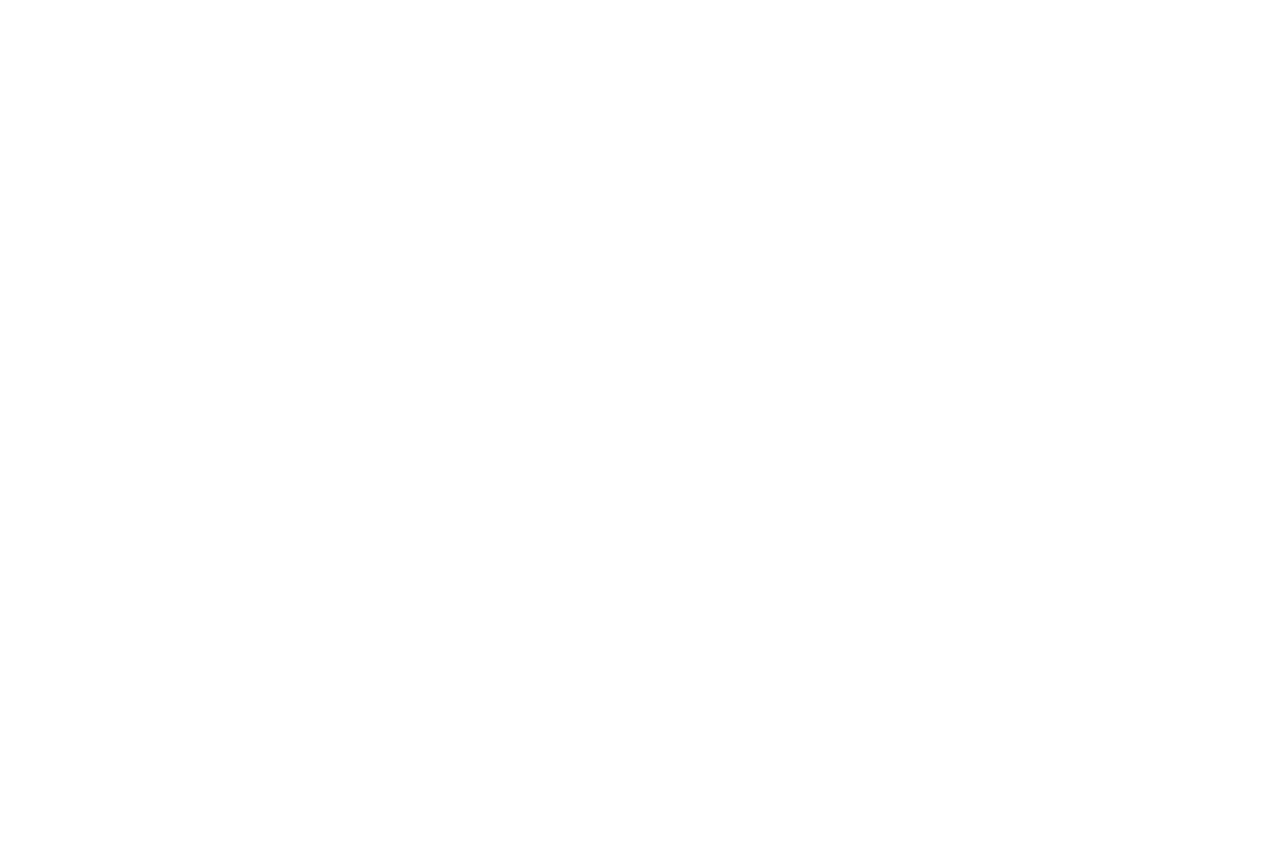
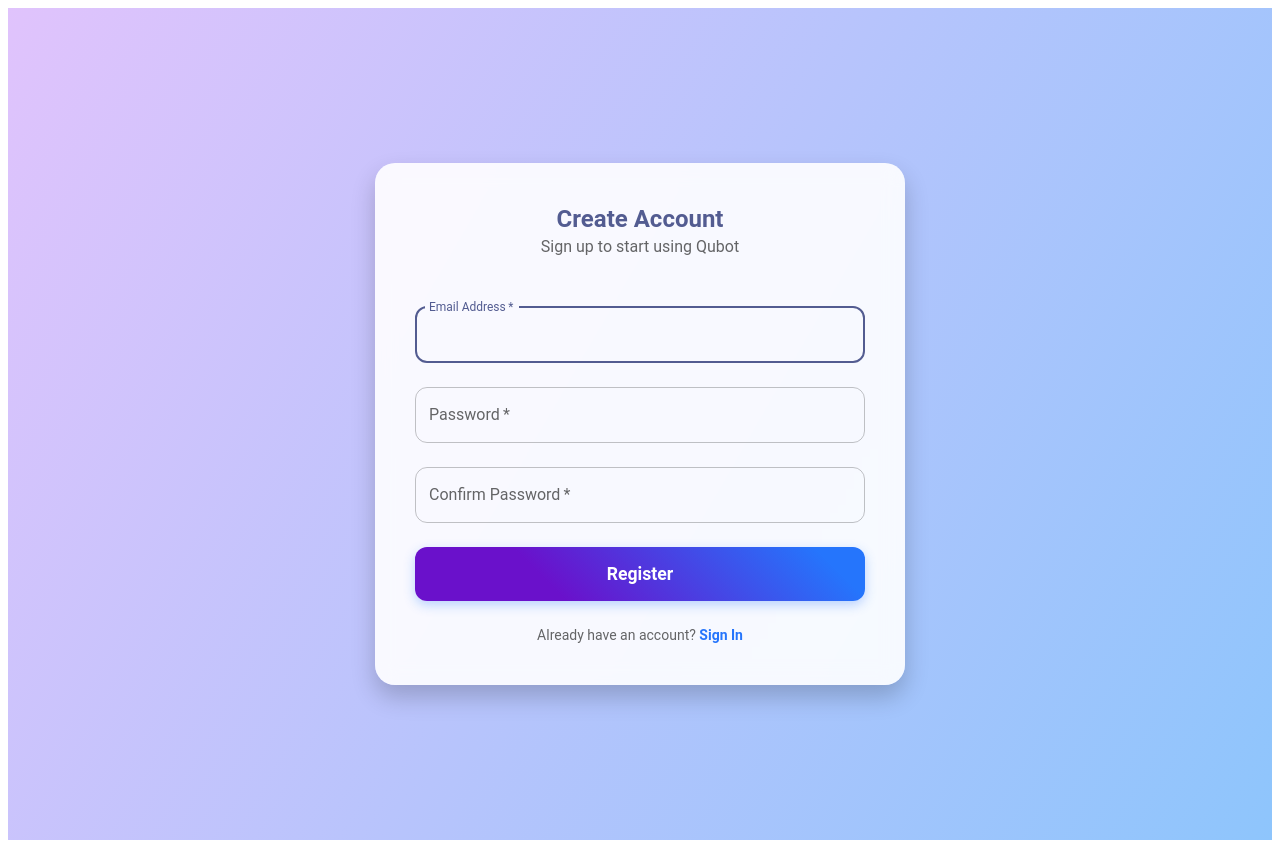
Before and after one commit to limzishen/Qubot_frontend, a React (Create React App) app: page /register in a window 1280 px wide. Before the commit this address had no page. Before the commit the page ends 800 px from the top, so only its background shows below. Built offline with nearby package versions, Linux system fonts and the light colour scheme.

Commit message:
add registration page

```diff
--- a/src/App.tsx
+++ b/src/App.tsx
@@ -3,6 +3,7 @@
 import Home from './pages/Home';
 import Template from './pages/Template';
 import Login from './pages/Login';
+import Register from './pages/Register';
 import { createTheme, ThemeProvider } from '@mui/material/styles';
 import theme from './Theme';
 
@@ -15,6 +16,7 @@
        <Route path="/" element={<Home />} />
        <Route path="/template" element={<Template />} />
        <Route path="/login" element={<Login />} />
+       <Route path="/register" element={<Register />} />
 
     </Routes>
     </ThemeProvider>
--- /dev/null
+++ b/src/pages/Register.tsx
@@ -0,0 +1,119 @@
+// src/pages/Register.tsx
+import React from "react";
+import { Box, Typography, TextField, Button, Paper } from "@mui/material";
+import { Link } from "react-router-dom";
+
+const Register: React.FC = () => {
+  return (
+    <Box
+      sx={{
+        minHeight: "100vh",
+        display: "flex",
+        alignItems: "center",
+        justifyContent: "center",
+        p: 2,
+        backgroundImage: "linear-gradient(120deg, #e0c3fc 0%, #8ec5fc 100%)",
+      }}
+    >
+      <Paper
+        elevation={8}
+        sx={{
+          p: { xs: 3, sm: 5 },
+          width: "100%",
+          maxWidth: 450,
+          borderRadius: "20px",
+          boxShadow: "0 12px 24px rgba(0, 0, 0, 0.2)",
+          backdropFilter: "blur(10px)",
+          backgroundColor: "rgba(255, 255, 255, 0.9)",
+        }}
+      >
+        <Box sx={{ textAlign: "center", mb: 4 }}>
+          <Typography variant="h5" fontWeight={700} color="primary">
+            Create Account
+          </Typography>
+          <Typography color="text.secondary">
+            Sign up to start using Qubot
+          </Typography>
+        </Box>
+
+        <Box component="form" noValidate sx={{ mt: 2 }}>
+          {/* Add registration form fields here */}
+          <TextField
+            margin="normal"
+            required
+            fullWidth
+            id="email"
+            label="Email Address"
+            name="email"
+            autoComplete="email"
+            autoFocus
+            sx={{ "& .MuiOutlinedInput-root": { borderRadius: "12px" } }}
+          />
+          <TextField
+            margin="normal"
+            required
+            fullWidth
+            name="password"
+            label="Password"
+            type="password"
+            id="password"
+            autoComplete="new-password"
+            sx={{ "& .MuiOutlinedInput-root": { borderRadius: "12px" } }}
+          />
+          <TextField
+            margin="normal"
+            required
+            fullWidth
+            name="confirmPassword"
+            label="Confirm Password"
+            type="password"
+            id="confirmPassword"
+            autoComplete="new-password"
+            sx={{ "& .MuiOutlinedInput-root": { borderRadius: "12px" } }}
+          />
+
+          <Button
+            type="submit"
+            fullWidth
+            variant="contained"
+            sx={{
+              py: 1.5,
+              borderRadius: "12px",
+              textTransform: "none",
+              fontSize: "1.1rem",
+              fontWeight: 600,
+              background: "linear-gradient(45deg, #6a11cb 30%, #2575fc 90%)",
+              boxShadow: "0 4px 12px rgba(37, 117, 252, 0.3)",
+              "&:hover": {
+                boxShadow: "0 6px 16px rgba(37, 117, 252, 0.4)",
+                transform: "translateY(-2px)",
+              },
+              transition: "all 0.2s ease-in-out",
+              mt: 2,
+            }}
+          >
+            Register
+          </Button>
+
+          <Box sx={{ mt: 3, textAlign: "center" }}>
+            <Typography variant="body2" color="text.secondary">
+              Already have an account?{" "}
+              <Link
+                to="/login"
+                style={{
+                  fontWeight: 600,
+                  textDecoration: "none",
+                  color: "#2575fc",
+                }}
+              >
+                Sign In
+              </Link>
+            </Typography>
+          </Box>
+        </Box>
+      </Paper>
+    </Box>
+  );
+};
+
+export default Register;
```
